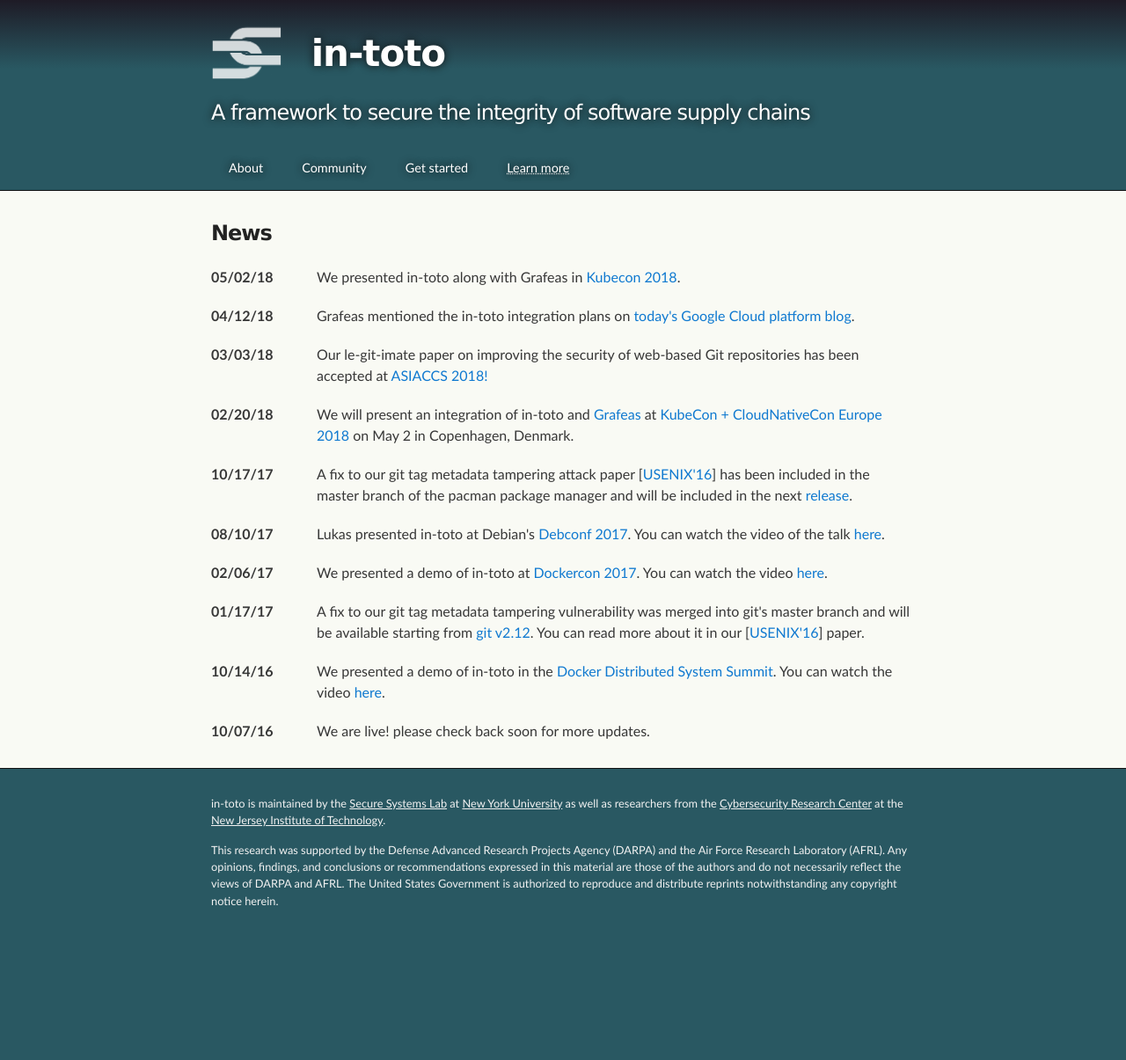
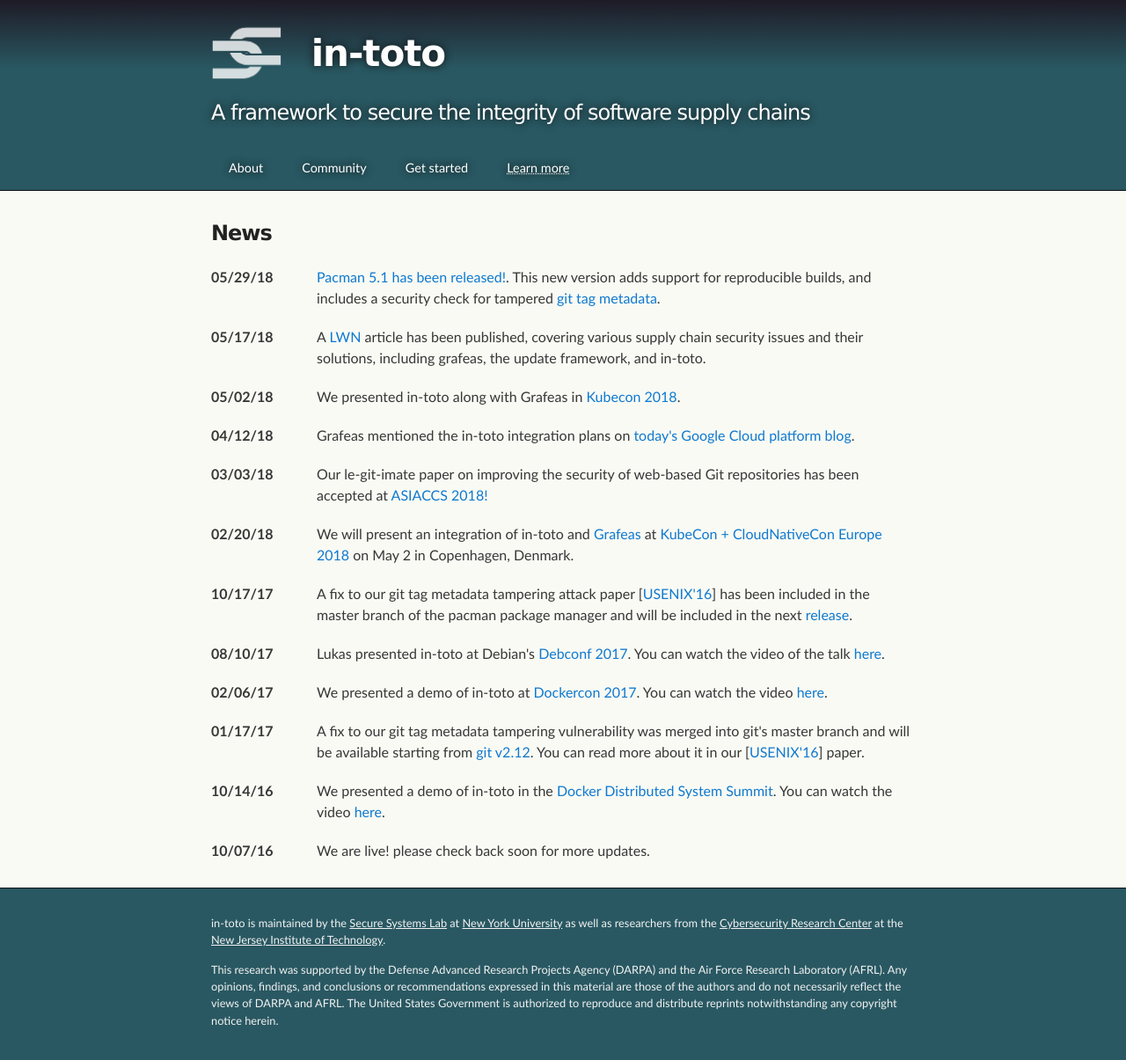
Before and after one commit to in-toto/in-toto.github.io, a Jekyll site: the page built from news.html, in a window 1280 px wide. Shown: the whole page at 88% size. Built offline with Jekyll 4.4.1, drawn with Linux system fonts in a browser that asks for light colours; before the commit the page ends 1069 px from its top, so only the background shows below that.

Commit message:
ENH:news: add mention of pacman 5.1, LWN article

```diff
--- a/news.html
+++ b/news.html
@@ -4,7 +4,20 @@
 ---
 <h3>News</h3>
 <table>
-
+  <tr>
+    <td>05/29/18</td>
+    <td>
+        <a href="http://allanmcrae.com/2018/05/pacman-5-1-dont-use-the-force-luke/">Pacman 5.1 has been released!</a>. This new version adds support for reproducible builds, and includes a security check for tampered <a href='https://lists.archlinux.org/pipermail/pacman-dev/2017-September/022123.html'>git tag metadata</a>.
+    </td>
+  </tr>
+  <tr>
+    <td>05/17/18</td>
+    <td>
+        A <a href="https://lwn.net/Articles/754443/">LWN</a> article has been
+        published, covering various supply chain security issues and their
+        solutions, including grafeas, the update framework, and in-toto.
+    </td>
+  </tr>
   <tr>
     <td>05/02/18</td>
     <td>
```
